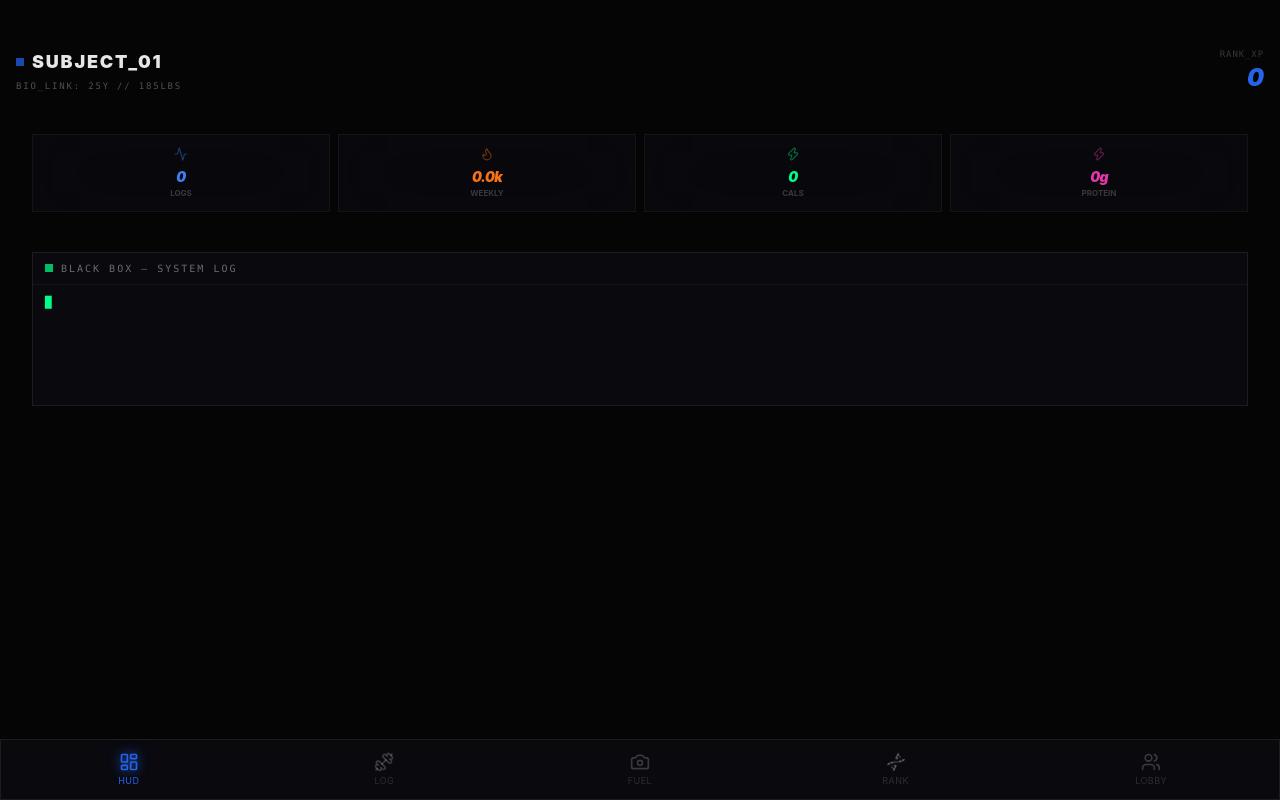
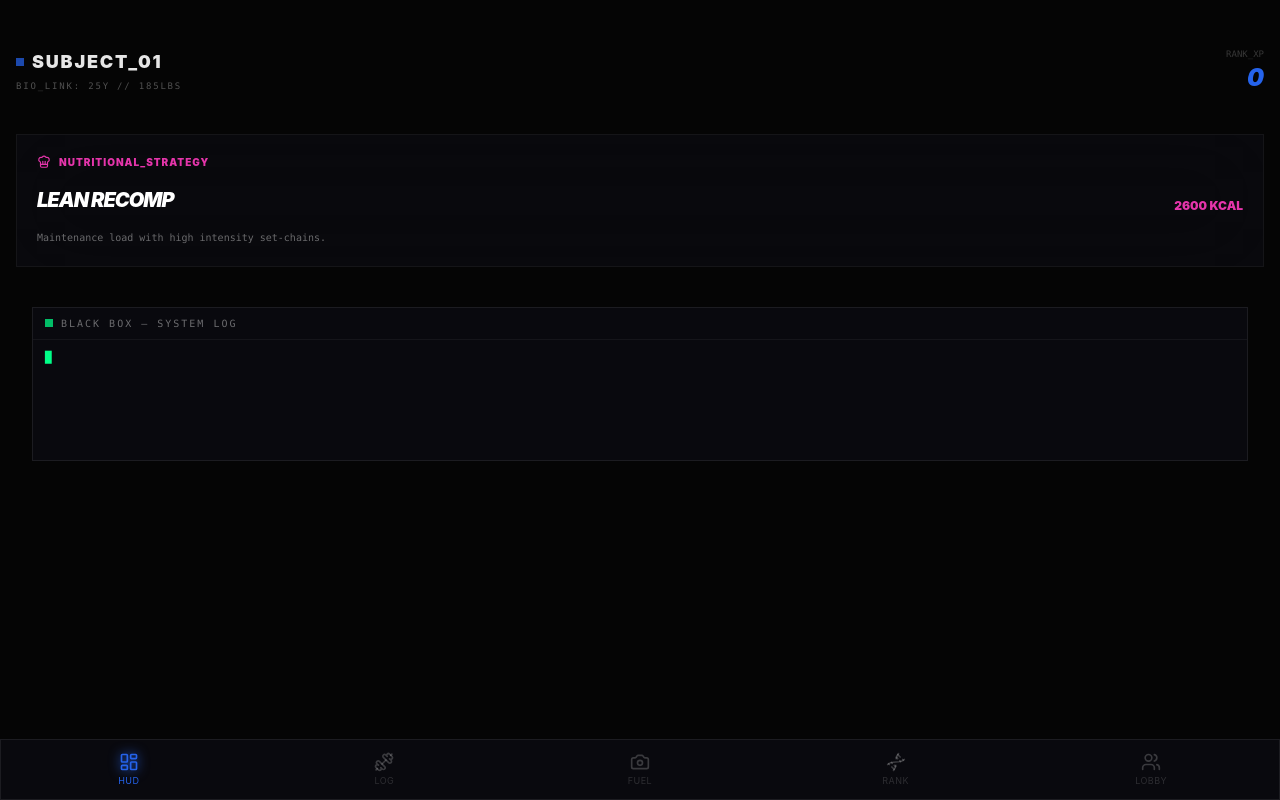
Before and after one commit to Sup3r-Monkey1/Aura-Sync, a React (Vite) app in the folder Aura Sync/: page / in a window 1280 px wide. Built offline with nearby package versions, Linux system fonts and the light colour scheme.

Commit message:
Update AuraDashboard.tsx

```diff
--- a/Aura Sync/src/components/AuraDashboard.tsx
+++ b/Aura Sync/src/components/AuraDashboard.tsx
@@ -1,17 +1,24 @@
 import { useEffect, useState } from 'react';
 import { motion, AnimatePresence } from 'framer-motion';
-import { Activity, Flame, Zap, Timer, Edit2, ShieldCheck, Watch } from 'lucide-react';
+import { Activity, Flame, Zap, Timer, Edit2, ShieldCheck, Watch, User, ChefHat } from 'lucide-react';
 import { useWorkoutStore } from '../store/useWorkoutStore';
 import BlackBoxTerminal from './BlackBoxTerminal';
 
 export default function AuraDashboard() {
-  const { history, watchConnected, connectWatch, evolutionXP, nutrition, userName, userAge, userWeight, setUserStats } = useWorkoutStore();
+  const { history, watchConnected, connectWatch, evolutionXP, nutrition, userName, userAge, userWeight, setUserStats, setUserName } = useWorkoutStore();
   const [isEditingProfile, setIsEditingProfile] = useState(false);
 
   const today = new Date().setHours(0, 0, 0, 0);
   const totalCals = nutrition.filter(n => n.timestamp >= today).reduce((s, n) => s + n.calories, 0);
   const totalProtein = nutrition.filter(n => n.timestamp >= today).reduce((s, n) => s + n.protein, 0);
-  const weeklyVol = history.filter(h => h.date > (Date.now() - 604800000)).reduce((s, h) => s + h.totalVolume, 0);
+
+  // 🥩 BIO-STRATEGY ENGINE
+  const getStrategy = () => {
+    if (userWeight > 210) return { label: "AGGRESSIVE CUT", cal: 2100, protein: 220, note: "Target fat oxidation while preserving nitrogen balance." };
+    if (userWeight < 165) return { label: "HYPERTROPHY BULK", cal: 3200, protein: 180, note: "Caloric surplus required for myofibrillar expansion." };
+    return { label: "LEAN RECOMP", cal: 2600, protein: 200, note: "Maintenance load with high intensity set-chains." };
+  };
+  const strategy = getStrategy();
 
   return (
     <div className="min-h-screen bg-[#050505] pb-24 p-4 pt-12 overflow-x-hidden">
@@ -24,16 +31,19 @@ export default function AuraDashboard() {
           <p className="text-[9px] text-white/30 uppercase tracking-[0.2em] font-mono">BIO_LINK: {userAge}Y // {userWeight}LBS</p>
         </div>
         <div className="text-right">
-          <div className="text-[9px] text-white/20 uppercase font-mono tracking-widest">RANK_XP</div>
+          <div className="text-[9px] text-white/20 uppercase font-mono">RANK_XP</div>
           <div className="text-2xl font-black text-cobalt italic">{evolutionXP}</div>
         </div>
       </div>
 
-      <div className="px-4 mb-4 grid grid-cols-4 gap-2">
-        <HudStat icon={Activity} label="Logs" value={history.length} color="#3b82f6" />
-        <HudStat icon={Flame} label="Weekly" value={`${(weeklyVol/1000).toFixed(1)}k`} color="#f97316" />
-        <HudStat icon={Zap} label="Cals" value={totalCals} color="#00ff88" />
-        <HudStat icon={Zap} label="Protein" value={`${totalProtein}g`} color="#e535ab" />
+      {/* 🍲 BIO-STRATEGY CARD */}
+      <div className="glass p-5 border-l-2 border-magenta mb-6">
+        <div className="flex items-center gap-2 mb-4 text-[10px] font-black text-magenta uppercase tracking-widest"><ChefHat size={14}/> Nutritional_Strategy</div>
+        <div className="flex justify-between items-end mb-4">
+           <div className="text-xl font-black text-white italic tracking-tighter">{strategy.label}</div>
+           <div className="text-xs font-black text-magenta">{strategy.cal} KCAL</div>
+        </div>
+        <p className="text-[10px] text-white/40 font-mono leading-relaxed">{strategy.note}</p>
       </div>
 
       <div className="px-4 mb-10 mt-10"><BlackBoxTerminal /></div>
```
